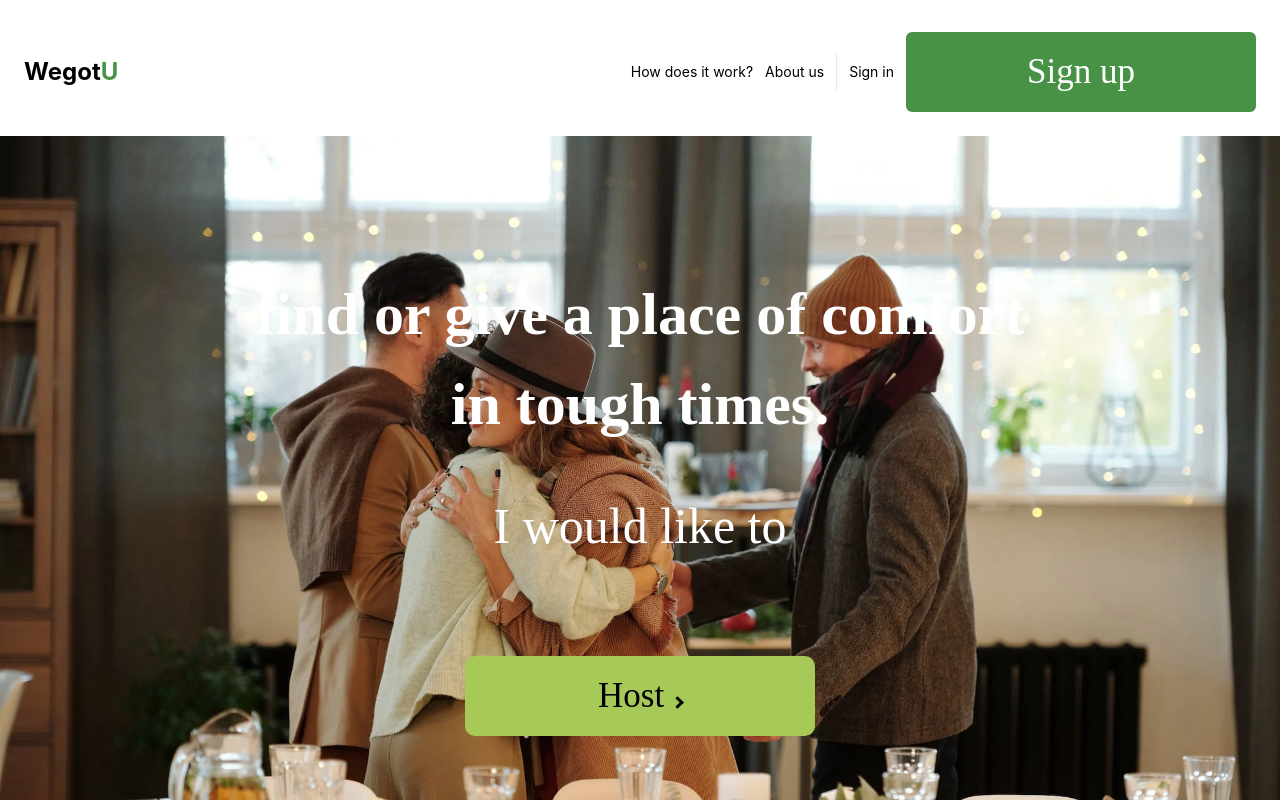
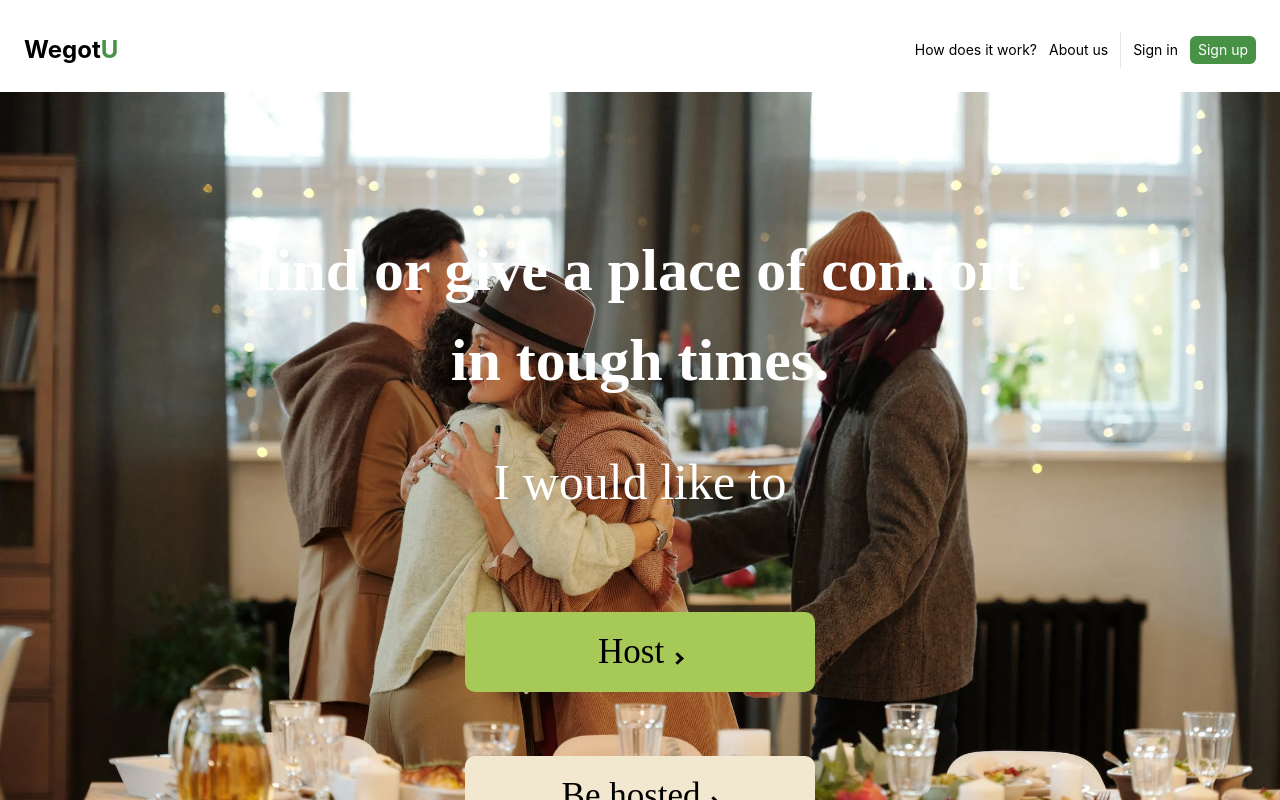
Before and after one commit to nikDRlas/Masterschool-Social-Issue-Project, a React (Create React App) app: page / in a window 1280 px wide. Shown: the top 800 px of the page. Built offline with nearby package versions, Linux system fonts and the light colour scheme.

Commit message:
fixed css so nav button looks ok

```diff
--- a/src/App.js
+++ b/src/App.js
@@ -3,8 +3,6 @@ import Main from "./components/main/main";
 import Navbar from './components/Navbar';
 
 function App() {
-  const image =
-    "https://img.freepik.com/free-photo/builder-construction-vest-orange-helmet-standing-white-studio-wall_155003-35473.jpg?w=2000";
   return (
     <>
       <Navbar />
--- a/src/components/buttons/button.css
+++ b/src/components/buttons/button.css
@@ -7,7 +7,7 @@
   padding-bottom: 3rem;
 }
 
-button {
+#button-home {
   border-radius: 10px;
   width: 350px;
   height: 80px;
--- a/src/components/buttons/button.jsx
+++ b/src/components/buttons/button.jsx
@@ -4,7 +4,7 @@ const Button = ({butname}) => {
     return (
 
         <div className="button-container">
-            <button className={butname}>{butname} <i className="arrow right"></i></button>
+            <button id='button-home' className={butname}>{butname} <i className="arrow right"></i></button>
         </div>
      );
 }
```
